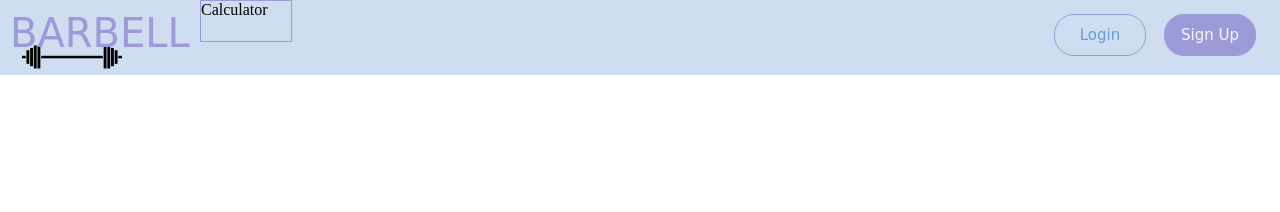
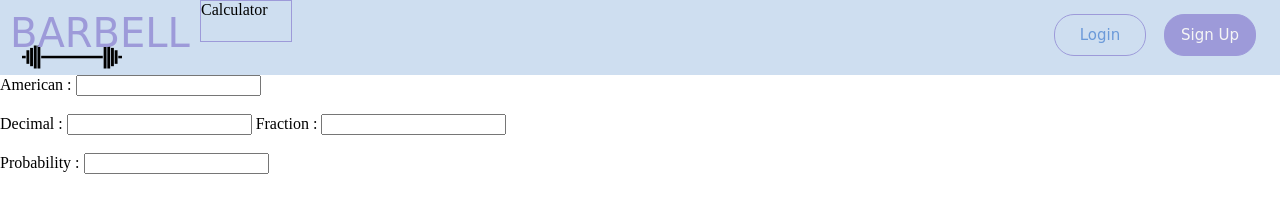
Before and after one commit to sumonst21/bARBell, a plain HTML site: page index.html in a window 1280 px wide. Drawn offline with Linux system fonts and the light colour scheme; a web font is replaced by a local one.

Commit message:
Odd Conversion Calculator

```diff
--- a/index.html
+++ b/index.html
@@ -8,6 +8,27 @@
 	<style>
 	@import url('https://fonts.googleapis.com/css2?family=Anybody:wght@500&display=swap');
 	</style>
+
+	<script>
+		function mult(value)
+			var x,y,z;
+
+			if(value>0){
+				x = 100/(value+100)*100
+				y = (value/100)+1
+				z = value/100
+			}
+			else{
+				x = (-1*value)/((-1*value)+100)*100
+				y = 1-(100/(-1*value))
+				z = -100/(-1*value)
+			}
+
+			document.getElementById('probability').value = x;
+			document.getElementById('decimal').value = y;
+			document.getElementById('fraction').value = z;
+
+	</script>
 
 </head>
 <body>
@@ -39,5 +60,27 @@
 
 	<div id="footer">
 	</div>
+
+
+	<label for="">American : </label>
+	<input type ="text" name="" onkeyup="mult(this.value);">
+	<br><br>
+
+	<label for="">Decimal : </label>
+	<input type ="text" id="decimal" name="" readonly>
+
+	<label for="">Fraction : </label>
+	<input type ="text" id="fraction" name="" readonly>
+
+	<br><br>
+	<label for="">Probability : </label>
+	<input type ="text" id="probability" name="" readonly>
+
+
+
+
+
+
+
 </body>
 </html>
```
